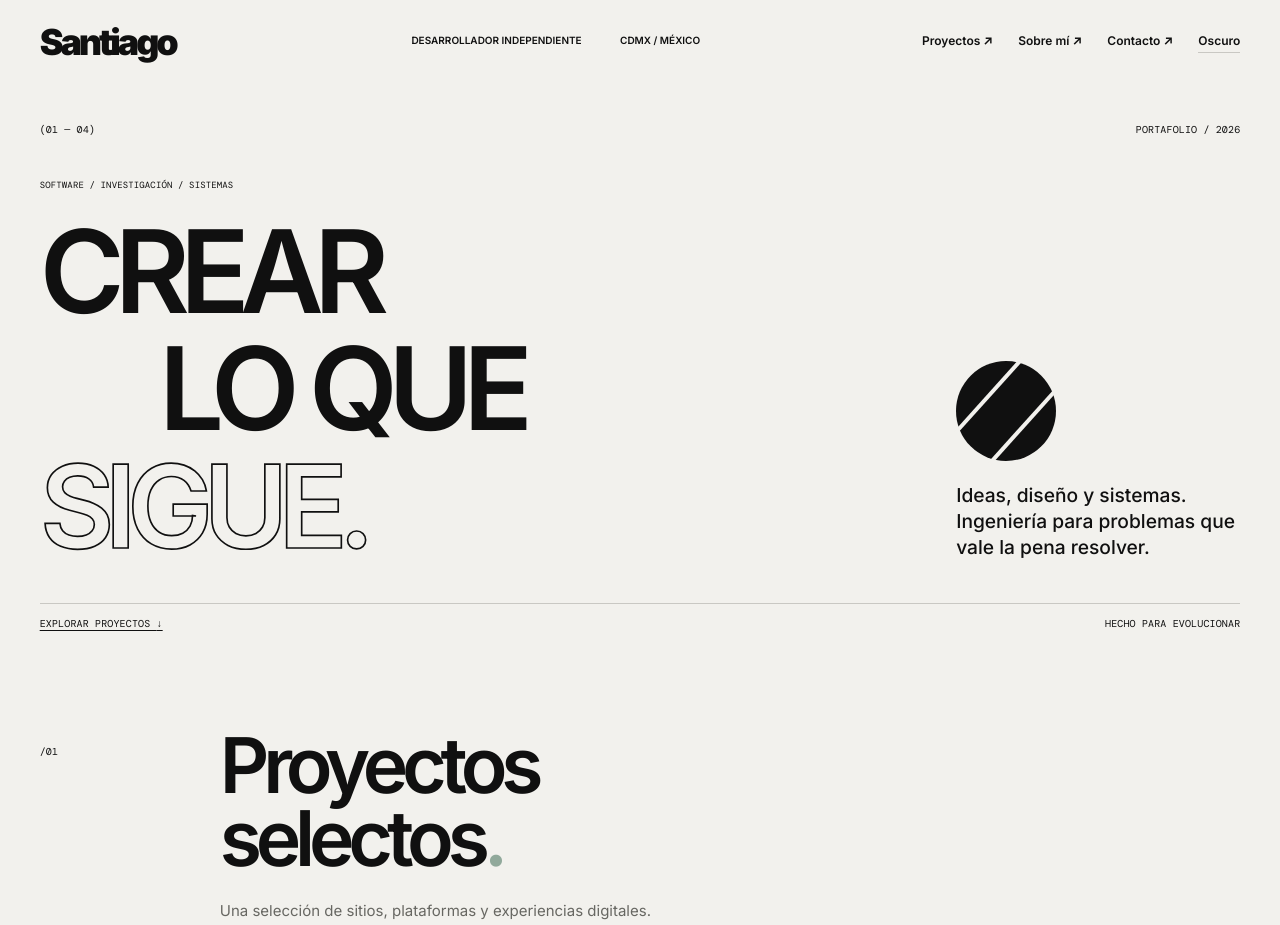
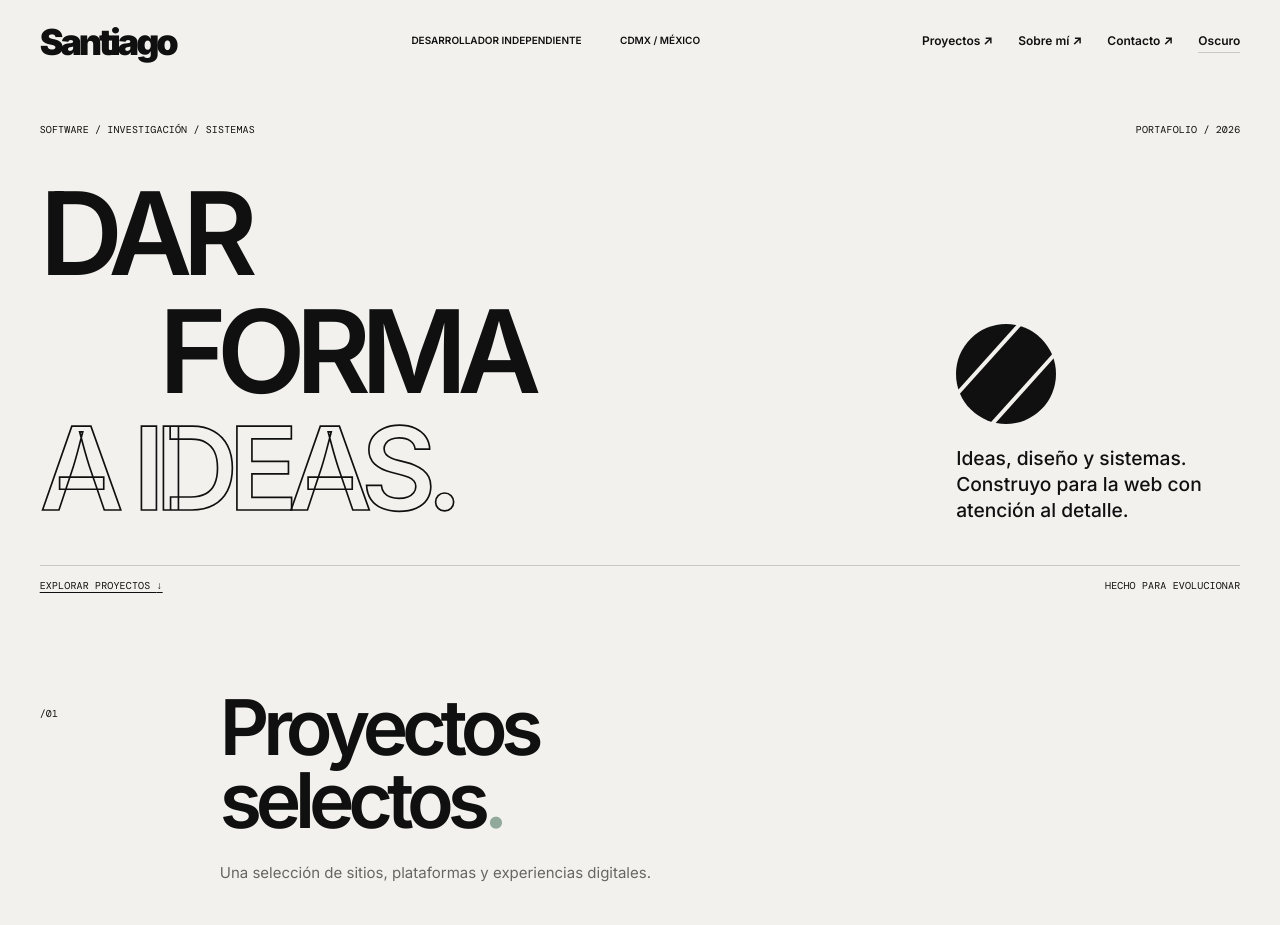
Before and after one commit to santiagoCSM/alternative_portfolio, a plain HTML site: page index.html in a window 1280 px wide. Shown: the top 925 px of the page. Drawn offline with Linux system fonts and the light colour scheme.

Commit message:
Refina el texto y las animaciones de la portada

```diff
--- a/index.html
+++ b/index.html
@@ -64,13 +64,12 @@
 
     <main>
       <section class="hero" aria-labelledby="hero-title">
-        <div class="hero-meta"><span>(01 — 04)</span><span>PORTAFOLIO / 2026</span></div>
+        <div class="hero-meta"><span>SOFTWARE / INVESTIGACIÓN / SISTEMAS</span><span>PORTAFOLIO / 2026</span></div>
         <div class="hero-copy">
-          <span class="eyebrow">SOFTWARE / INVESTIGACIÓN / SISTEMAS</span>
-          <h1 id="hero-title" aria-label="Crear lo que sigue."><span class="hero-line"><span class="hero-line-inner">CREAR</span></span><span class="hero-line hero-line-indented"><span class="hero-line-inner">LO QUE</span></span><span class="hero-line"><span class="hero-line-inner outlined">SIGUE.</span></span></h1>
+          <h1 id="hero-title" aria-label="Dar forma a ideas."><span class="hero-line"><span class="hero-line-inner">DAR</span></span><span class="hero-line hero-line-indented"><span class="hero-line-inner">FORMA</span></span><span class="hero-line"><span class="hero-line-inner outlined">A IDEAS.</span></span></h1>
           <div class="hero-sub">
             <span class="hero-symbol" aria-hidden="true"><span></span></span>
-            <p>Ideas, diseño y sistemas.<br />Ingeniería para problemas que vale la pena resolver.</p>
+            <p>Ideas, diseño y sistemas.<br />Construyo para la web con atención al detalle.</p>
           </div>
         </div>
         <div class="hero-bottom"><a href="#work">EXPLORAR PROYECTOS <span aria-hidden="true">↓</span></a><span>HECHO PARA EVOLUCIONAR</span></div>
--- a/styles.css
+++ b/styles.css
@@ -74,17 +74,35 @@ a:focus-visible, button:focus-visible { outline: 2px solid var(--ink); outline-o
 .hero h1 { margin: 0; width: 100%; font-size: clamp(90px, 9vw, 160px); font-weight: 600; letter-spacing: -.085em; line-height: .95; }
 .hero-line { display: block; overflow: hidden; padding: .07em 0 .12em; margin: -.07em 0 -.12em; white-space: nowrap; }
 .hero-line-indented { padding-left: 14%; }
-.hero-line-inner { display: inline-block; white-space: nowrap; animation: title-enter .55s cubic-bezier(.22, 1, .36, 1) backwards; }
-.hero-line:nth-child(2) .hero-line-inner { animation-delay: .06s; }
-.hero-line:nth-child(3) .hero-line-inner { animation-delay: .12s; }
+.hero-line-inner { display: inline-block; white-space: nowrap; animation: title-enter 1.15s ease-out backwards; }
+.hero-line:nth-child(2) .hero-line-inner { animation-delay: .15s; }
+.hero-line:nth-child(3) .hero-line-inner { animation-delay: .3s; }
 .outlined { color: transparent; -webkit-text-stroke: clamp(1px, .13vw, 2px) var(--ink); }
 .hero-sub { display: flex; flex-direction: column; align-items: start; gap: 22px; }
 .hero-sub p { max-width: 460px; margin: 0; font-weight: 500; font-size: clamp(13px, 1.5vw, 21px); line-height: 1.35; text-wrap: pretty; }
 .hero-symbol { width: clamp(56px, 8vw, 100px); aspect-ratio: 1; flex: 0 0 auto; display: grid; place-items: center; border-radius: 50%; background: var(--ink); }
 .hero-symbol span { height: 100%; width: 50%; border-inline: 4px solid var(--paper); transform: rotate(42deg); }
+@media (prefers-reduced-motion: no-preference) {
+  .hero-symbol span { animation: symbol-enter .65s cubic-bezier(.22, 1, .36, 1) .12s backwards; }
+  @supports (animation-timeline: scroll(root block)) and (animation-range: 0px 420px) {
+    .hero-symbol {
+      animation: symbol-scroll linear both;
+      animation-timeline: scroll(root block);
+      animation-range: 0px 420px;
+    }
+  }
+}
+@keyframes symbol-enter {
+  from { transform: rotate(-18deg) scaleX(.65); }
+  to { transform: rotate(42deg) scaleX(1); }
+}
+@keyframes symbol-scroll {
+  from { transform: rotate(0deg); }
+  to { transform: rotate(38deg); }
+}
 .hero-bottom { align-items: center; border-top: 1px solid var(--rule); padding-top: 12px; }
 .hero-bottom a { text-decoration: underline; text-underline-offset: .3em; }
-@keyframes title-enter { from { opacity: .65; transform: translateY(9%); } }
+@keyframes title-enter { from { opacity: .3; transform: translateY(15%); } }
 
 /* Encabezados de secciones */
 .section { padding: clamp(90px, 10vw, 180px) var(--gutter) 0; }
```
